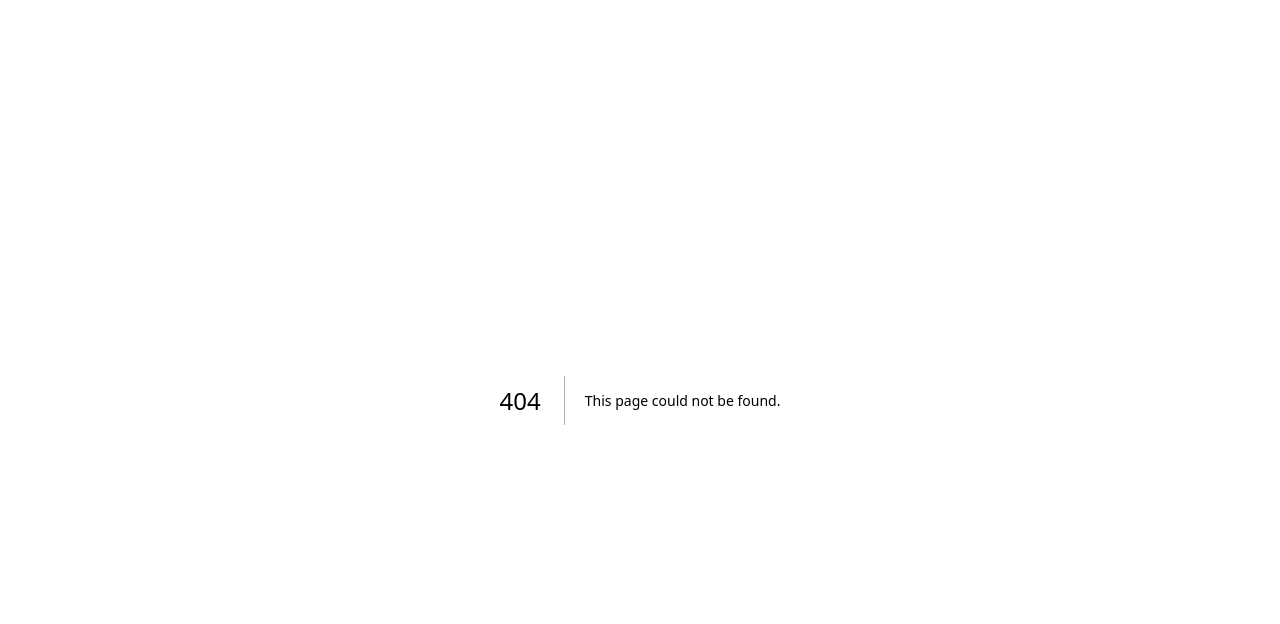
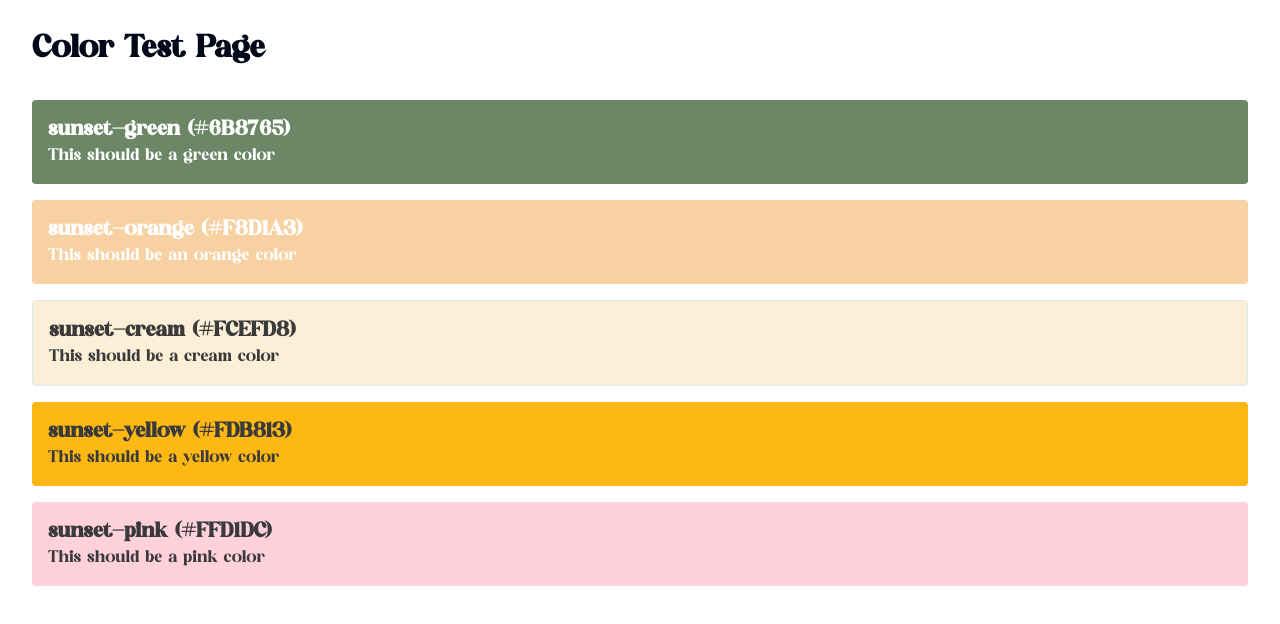
Before and after one commit to lanseafood/bach-jeopardy-game, a Next.js app: page /test-colors in a window 1280 px wide. Before the commit this address had no page. Shown: the top 624 px of the page. Built offline with nearby package versions, Linux system fonts and the light colour scheme.

Commit message:
Add test colors page for debugging sunset-green issue

```diff
--- /dev/null
+++ b/app/test-colors/page.tsx
@@ -0,0 +1,34 @@
+export default function TestColors() {
+  return (
+    <div className="min-h-screen p-8 bg-white">
+      <h1 className="text-3xl font-bold mb-8">Color Test Page</h1>
+
+      <div className="space-y-4">
+        <div className="p-4 bg-sunset-green text-white rounded">
+          <h2 className="text-xl font-semibold">sunset-green (#6B8765)</h2>
+          <p>This should be a green color</p>
+        </div>
+
+        <div className="p-4 bg-sunset-orange text-white rounded">
+          <h2 className="text-xl font-semibold">sunset-orange (#F8D1A3)</h2>
+          <p>This should be an orange color</p>
+        </div>
+
+        <div className="p-4 bg-sunset-cream text-sunset-charcoal rounded border">
+          <h2 className="text-xl font-semibold">sunset-cream (#FCEFD8)</h2>
+          <p>This should be a cream color</p>
+        </div>
+
+        <div className="p-4 bg-sunset-yellow text-sunset-charcoal rounded">
+          <h2 className="text-xl font-semibold">sunset-yellow (#FDB813)</h2>
+          <p>This should be a yellow color</p>
+        </div>
+
+        <div className="p-4 bg-sunset-pink text-sunset-charcoal rounded">
+          <h2 className="text-xl font-semibold">sunset-pink (#FFD1DC)</h2>
+          <p>This should be a pink color</p>
+        </div>
+      </div>
+    </div>
+  )
+}
```
